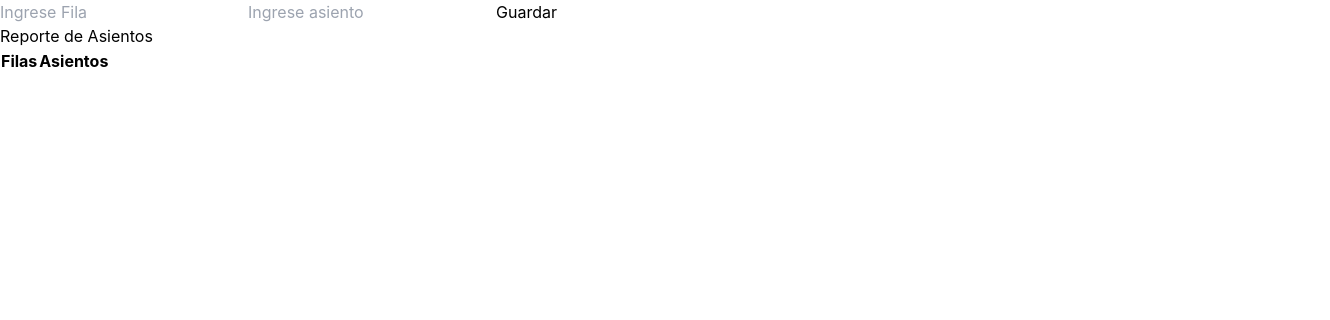
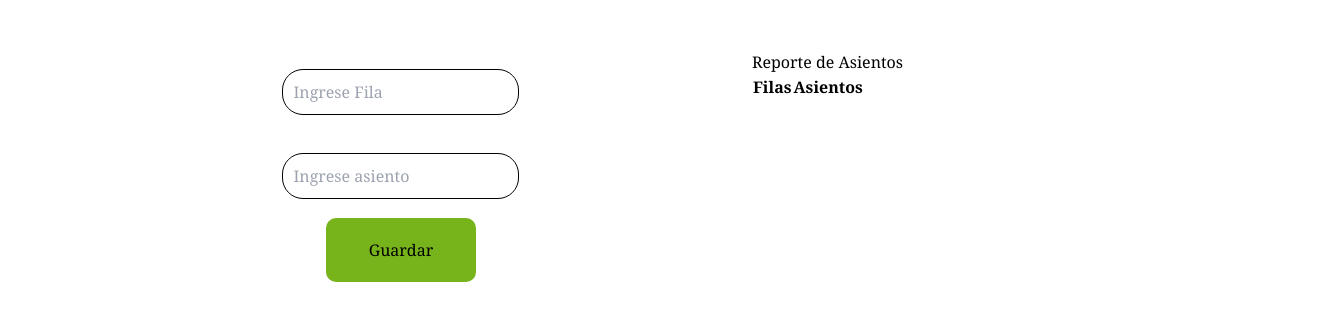
Before and after one commit to DanielLlumigusin/AnalisisCrud, a React (Create React App) app in the folder frontend/: page / in a window 1280 px wide. Shown: the top 320 px of the page, 1330 px wide, since content can reach past the window. Built offline with nearby package versions, Linux system fonts and the light colour scheme.

Commit message:
Styles 0.1

```diff
--- a/frontend/src/App.css
+++ b/frontend/src/App.css
@@ -1,38 +1,30 @@
-.App {
-  text-align: center;
+body{
+  font-family: Georgia, 'Times New Roman', Times, serif;
 }
 
-.App-logo {
-  height: 40vmin;
-  pointer-events: none;
+.container{
+  display: grid;
+  grid-template-columns: auto auto;
+  margin: 50px;
 }
 
-@media (prefers-reduced-motion: no-preference) {
-  .App-logo {
-    animation: App-logo-spin infinite 20s linear;
-  }
+.form{
+  display: flex;
+  align-items: center;
+  flex-direction: column;
 }
 
-.App-header {
-  background-color: #282c34;
-  min-height: 100vh;
-  display: flex;
-  flex-direction: column;
-  align-items: center;
-  justify-content: center;
-  font-size: calc(10px + 2vmin);
-  color: white;
+input{
+  width: 235px;
+  margin: 20px;
+  padding: 10px;
+  border-radius: 20px;
+  outline: solid 1px black;
 }
 
-.App-link {
-  color: #61dafb;
+.btn-guardar{
+  background-color: rgb(119, 180, 27);
+  padding: 20px;
+  border-radius: 10px;
+  width: 150px;
 }
-
-@keyframes App-logo-spin {
-  from {
-    transform: rotate(0deg);
-  }
-  to {
-    transform: rotate(360deg);
-  }
-}
--- a/frontend/src/App.js
+++ b/frontend/src/App.js
@@ -1,50 +1,62 @@
-
-import './App.css';
-import React,{useState} from 'react';
+import "./App.css";
+import React, { useState } from "react";
 
 function App() {
+  const [filas, setFilas] = useState("");
+  const [asientos, setAsientos] = useState("");
 
+  const [reservados, setReservados] = useState([]);
 
-  const [filas,setFilas] = useState("")
-  const [asientos,setAsientos] = useState("")
-
-  const [reservados,setReservados] = useState([])
-
-
-
-  function Guardar(filas_temporales, asientos_temporales){
-    const alreadyReserved = reservados.some(([fila, asiento]) => fila === filas_temporales && asiento === asientos_temporales);
+  function Guardar(filas_temporales, asientos_temporales) {
+    const alreadyReserved = reservados.some(
+      ([fila, asiento]) =>
+        fila === filas_temporales && asiento === asientos_temporales
+    );
     if (alreadyReserved) {
-      return alert("Error, el asiento ya ha sido reservado")
-    }else{
-
-
-   setReservados([...reservados,[filas_temporales, asientos_temporales]]);
-   console.log(reservados)
-  }
+      return alert("Error, el asiento ya ha sido reservado");
+    } else {
+      setReservados([...reservados, [filas_temporales, asientos_temporales]]);
+      console.log(reservados);
+    }
   }
 
   return (
-    <div className='container'>
-      <div className='form'>
-        <input className="" type='text' placeholder='Ingrese Fila' onChange={(e) => setFilas(e.target.value)}></input>
-        <input className='' type='text' placeholder='Ingrese asiento' onChange={(e) => setAsientos(e.target.value)}></input>
-        <button type='button' onClick={(e)=>Guardar(filas, asientos)}>Guardar</button>
+    <div className="container">
+      <div>
+        <div className="form">
+          <input
+            className=""
+            type="text"
+            placeholder="Ingrese Fila"
+            onChange={(e) => setFilas(e.target.value)}
+          ></input>
+          <input
+            className=""
+            type="text"
+            placeholder="Ingrese asiento"
+            onChange={(e) => setAsientos(e.target.value)}
+          ></input>
+          <button type="button" className="btn-guardar" onClick={(e) => Guardar(filas, asientos)}>
+            Guardar
+          </button>
+        </div>
       </div>
-      <div className='report'>
+      <div>
+        <div className="report">
           <h1>Reporte de Asientos</h1>
           <table>
             <tr>
               <th>Filas</th>
               <th>Asientos</th>
             </tr>
-            {reservados.map((reservados, i) =>
+            {reservados.map((reservados, i) => (
               <tr>
                 <td>{reservados[0]}</td>
                 <td>{reservados[1]}</td>
               </tr>
-            )}
+            ))}
           </table>
+        </div>
       </div>
     </div>
   );
```
